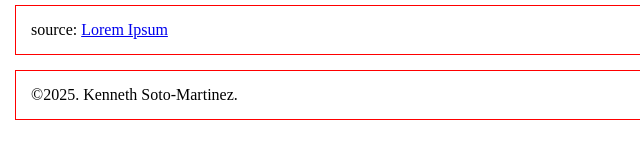
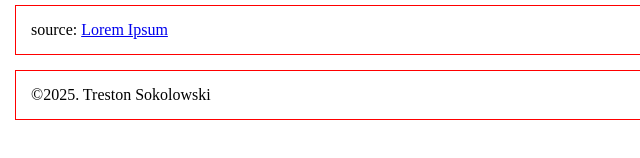
Before and after one commit to shootinguy/floating-postiions, a plain HTML site: page index.html in a window 1280 px wide. Shown: the part 456-614 px from the top of the page, 0-640 px from the left. Drawn offline with Linux system fonts and the light colour scheme.

Commit message:
Update index.html

```diff
--- a/index.html
+++ b/index.html
@@ -32,6 +32,6 @@
 
         <div id="four">source: <a href="http://www.lipsum.com/" target="_blank">Lorem Ipsum</a></div>
 
-        <p id="five">&copy;2025. Kenneth Soto-Martinez.</p>
+        <p id="five">&copy;2025. Treston Sokolowski</p>
     </body>
 </html>
```
